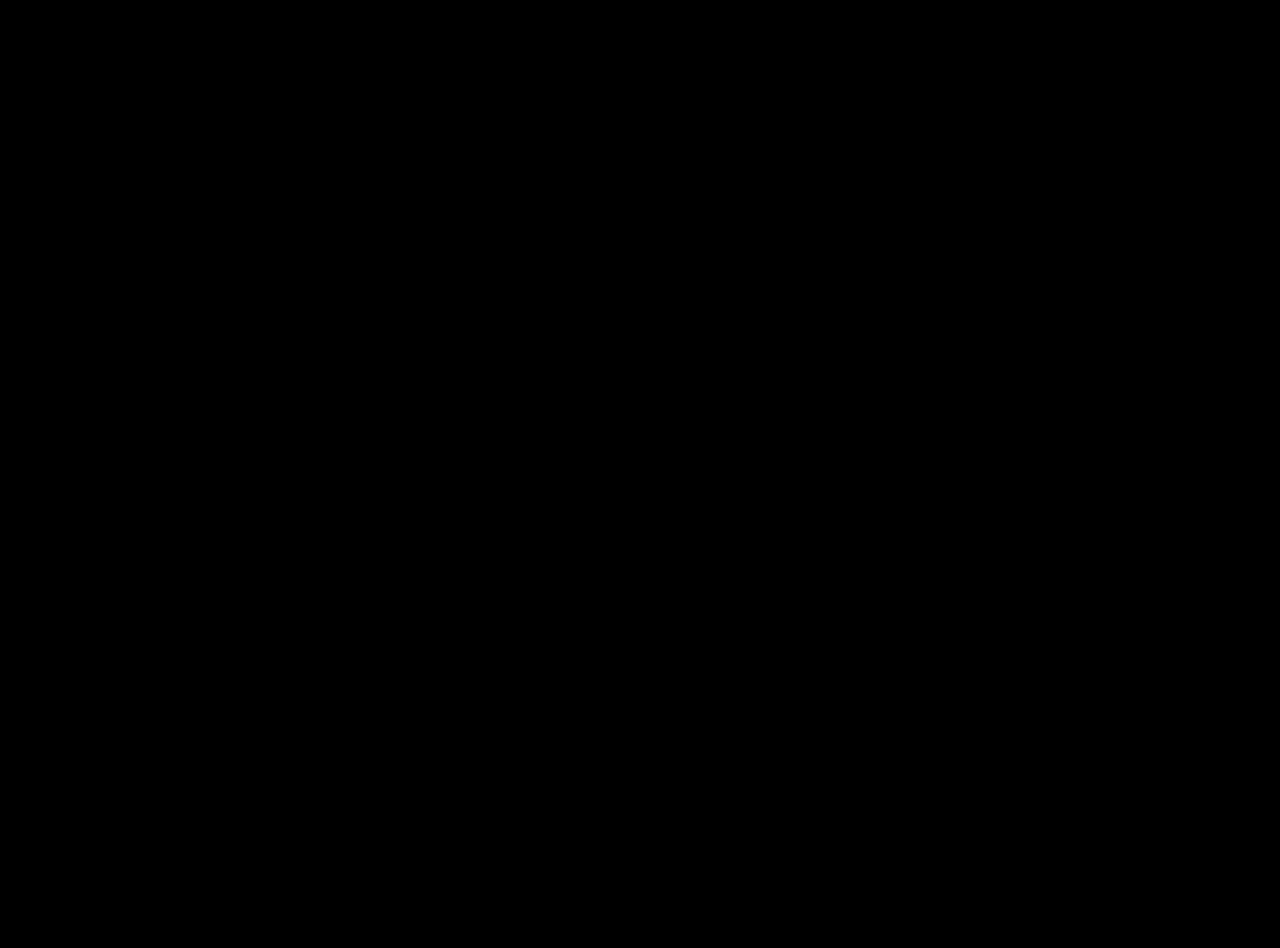
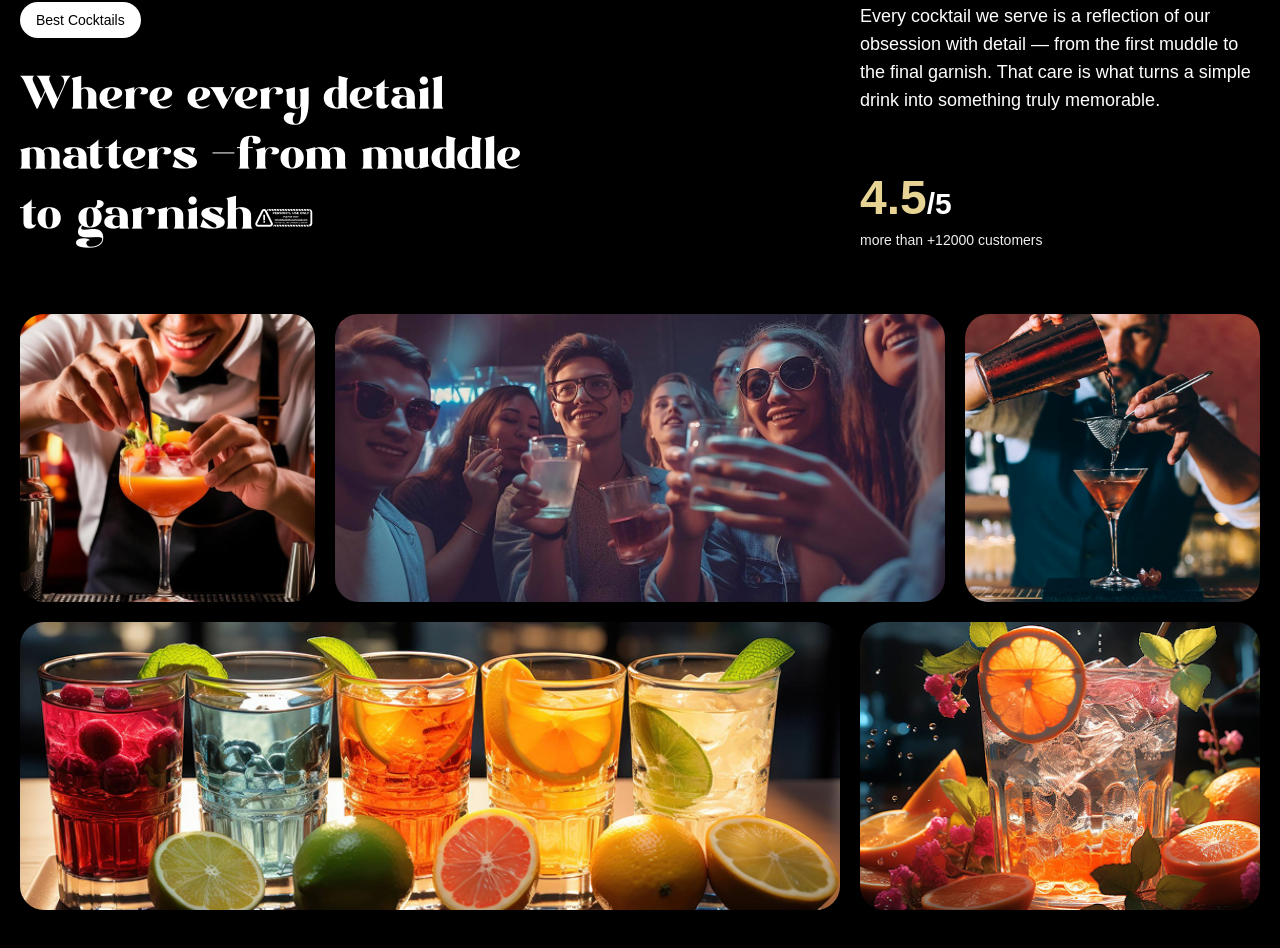
Before and after one commit to atmo103/gsap_landing, a React (Vite) app: page / in a window 1280 px wide. Shown: the part 1710-2658 px from the top of the page. Before the commit the page ends 1600 px from the top, so only its background shows below. Built offline with nearby package versions, Linux system fonts and the light colour scheme; a web font is replaced by a local one.

Commit message:
implement the about section

```diff
--- a/src/App.jsx
+++ b/src/App.jsx
@@ -4,6 +4,7 @@
 import Navbar from './components/Navbar';
 import Hero from './components/Hero';
 import Cocktails from './components/Cocktails';
+import About from './components/About';
 
 gsap.registerPlugin(ScrollTrigger, SplitText);
 
@@ -13,6 +14,7 @@
     <Navbar />
     <Hero />
     <Cocktails />
+    <About/>
    </main>
   )
 }
--- /dev/null
+++ b/src/components/About.jsx
@@ -0,0 +1,99 @@
+import { useGSAP } from "@gsap/react"
+import gsap from "gsap"
+import { SplitText } from "gsap/all"
+
+const About = () => {
+
+    useGSAP(() => {
+        const titleSplit = SplitText.create('#about h2', {
+            type: 'words'
+        })
+
+        const scrollTimeline = gsap.timeline({
+            scrollTrigger: {
+                trigger: '#about',
+                start: 'top center'
+            }
+        })
+
+        scrollTimeline
+        .from(titleSplit.words, {
+            opacity: 0,
+            duration: 1,
+            yPercent: 100,
+            ease: 'expo.out',
+            stagger: 0.02
+        })
+        .from('.top-grid div, .bottom-grid div', {
+            opacity: 0,
+            duration:1,
+            ease: 'power1.inOut',
+            stagger:0.04,
+
+        }, '-=0.5')
+    })
+
+
+    return (
+        <div id="about">
+            <div className="mb-16 md:px-0 px-5">
+                <div className="content">
+                    <div className="md:col-span-8">
+                        <p className="badge">Best Cocktails</p>
+                        <h2>Where every detail matters <span className="text-white">-</span>
+                            from muddle to garnish.
+                        </h2>
+
+                    </div>
+
+                    <div className="sub-content">
+                        <p>Every cocktail we serve is a reflection of our obsession with detail — from the first muddle to the final garnish. That care is what turns a simple drink into something truly memorable.</p>
+                        <div>
+                            <p className="md:text-3xl text-xl font-bold">
+                                <span>4.5</span>/5
+                            </p>
+                            <p className="text-sm text-white-100">
+                                more than +12000 customers
+                            </p>
+                        </div>
+                    </div>
+
+                </div>
+            </div>
+
+
+            <div className="top-grid">
+
+                <div className="md:col-span-3">
+                    {/* <div className="noisy"/> */}
+                    <img src="/images/abt1.png" alt="grid-img-1" />
+                </div>
+
+                <div className="md:col-span-6">
+                    {/* <div className="noisy"/> */}
+                    <img src="/images/abt2.png" alt="grid-img-2" />
+                </div>
+                <div className="md:col-span-3">
+                    {/* <div className="noisy"/> */}
+                    <img src="/images/abt5.png" alt="grid-img-5" />
+                </div>
+            </div>
+
+            <div className="bottom-grid">
+
+                <div className="md:col-span-8">
+                    {/* <div className="noisy"/> */}
+                    <img src="/images/abt3.png" alt="grid-img-3" />
+                </div>
+
+                  <div className="md:col-span-4">
+                    {/* <div className="noisy"/> */}
+                    <img src="/images/abt4.png" alt="grid-img-4" />
+                </div>
+
+            </div>
+        </div>
+    )
+}
+
+export default About
```
